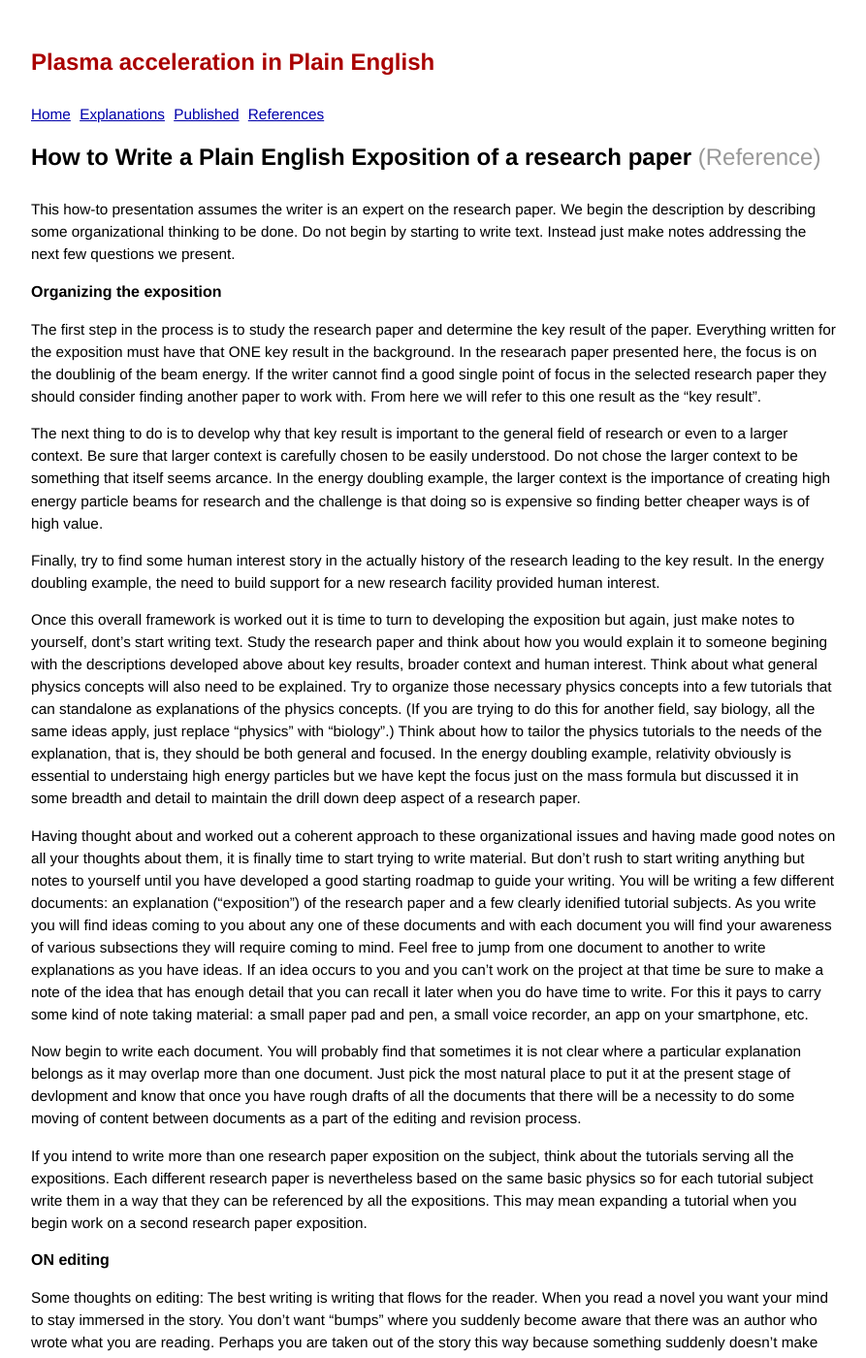
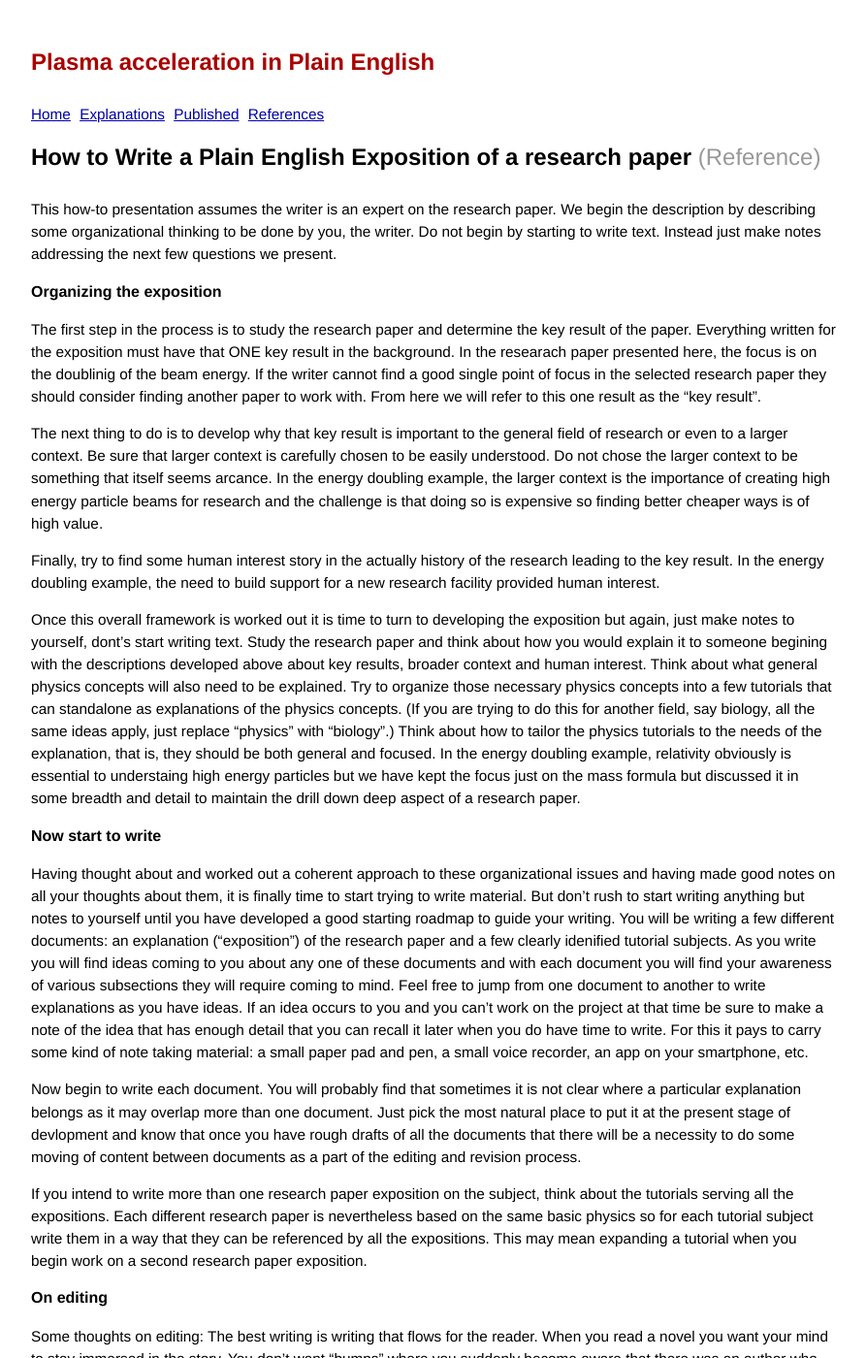
Before and after one commit to grbfacet/facet, a Jekyll site: the page built from how-to-write-a-PEP.md, in a window 1280 px wide and 1400 px high. Shown: the whole window at 97% size, without its empty margins (193-1086 px from the left). Built offline with Jekyll 4.4.1, drawn with Linux system fonts in a browser that asks for light colours.

Commit message:
Update how-to-write-a-PEP.md

```diff
--- a/how-to-write-a-PEP.md
+++ b/how-to-write-a-PEP.md
@@ -5,7 +5,7 @@ pagetype: reference
 ---
 
 
-This how-to presentation assumes the writer is an expert on the research paper. We begin the description by describing some organizational thinking to be done. Do not begin by starting to write text. Instead just make notes addressing the next few questions we present.
+This how-to presentation assumes the writer is an expert on the research paper. We begin the description by describing some organizational thinking to be done by you, the writer. Do not begin by starting to write text. Instead just make notes addressing the next few questions we present.
 
 
 #### Organizing the exposition
@@ -18,6 +18,9 @@ Finally, try to find some human interest story in the actually history of the re
 
 Once this overall framework is worked out it is time to turn to developing the exposition but again, just make notes to yourself, dont's start writing text. Study the research paper and think about how you would explain it to someone begining with the descriptions developed above about key results, broader context and human interest. Think about what general physics concepts will also need to be explained. Try to organize those necessary physics concepts into a few tutorials that can standalone as explanations of the physics concepts.  (If you are trying to do this for another field, say biology, all the same ideas apply, just replace "physics" with "biology".) Think about how to tailor the physics tutorials to the needs of the explanation, that is, they should be both general and focused. In the energy doubling example, relativity obviously is essential to understaing high energy particles but we have kept the focus just on the mass formula but discussed it in some breadth and detail to maintain the drill down deep aspect of a research paper.
 
+
+#### Now start to write
+
 Having thought about and worked out a coherent approach to these organizational issues and having made good notes on all your thoughts about them, it is finally time to start trying to write material. But don't rush to start writing anything but notes to yourself until you have developed a good starting roadmap to guide your writing. You will be writing a few different documents: an explanation ("exposition") of the research paper and a few clearly idenified tutorial subjects. As you write you will find ideas coming to you about any one of these documents and with each document you will find your awareness of various subsections they will require coming to mind. Feel free to jump from one document to another to write explanations as you have ideas. If an idea occurs to you and you can't work on the project at that time be sure to make a note of the idea that has enough detail that you can recall it later when you do have time to write. For this it pays to carry some kind of note taking material: a small paper pad and pen, a small voice recorder, an app on your smartphone, etc.
 
 Now begin to write each document. You will probably find that sometimes it is not clear where a particular explanation belongs as it may overlap more than one document. Just pick the most natural place to put it at the present stage of devlopment and know that once you have rough drafts of all the documents that there will be a necessity to do some moving of content between documents as a part of the editing and revision process.
@@ -25,7 +28,7 @@ Now begin to write each document. You will probably find that sometimes it is no
 If you intend to write more than one research paper exposition on the subject, think about the tutorials serving all the expositions. Each different research paper is nevertheless based on the same basic physics so for each tutorial subject write them in a way that they can be referenced by all the expositions. This may mean expanding a tutorial when you begin work on a second research paper exposition.
 
 
-#### ON editing
+#### On editing
 
 Some thoughts on editing: The best writing is writing that flows for the reader. When you read a novel you want your mind to stay immersed in the story. You don't want "bumps" where you suddenly become aware that there was an author who wrote what you are reading. Perhaps you are taken out of the story this way because something suddenly doesn't make any sense and you are asking yourself, "what does the author mean?" Or perhaps, the author has tossed in something that distracts you in some other way, for example, reading a newspaper story you suddenly realize the author has just said something that makes you aware they have some kind of bias.
 
```
